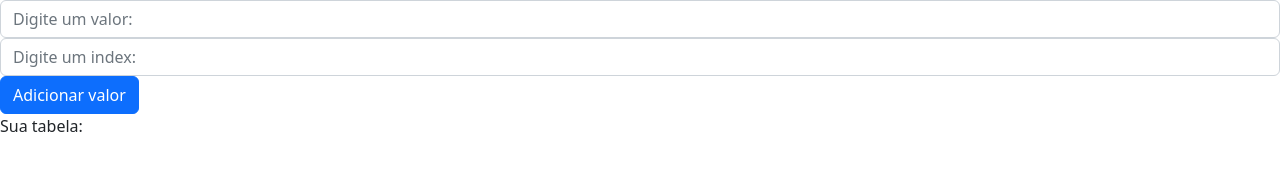
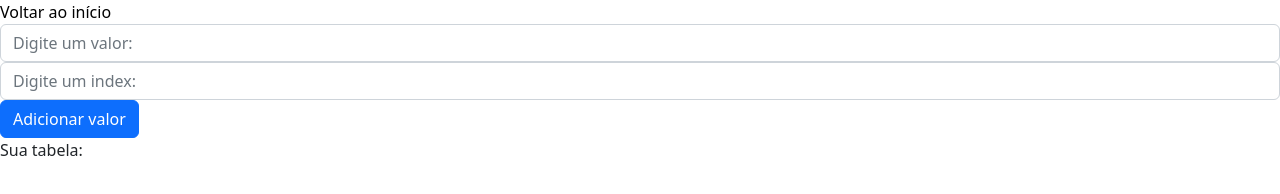
Before and after one commit to Omepsin/PB-TED, a plain HTML site: page hash.html in a window 1280 px wide. Drawn offline with nearby package versions, Linux system fonts and the light colour scheme.

Commit message:
Voltar ao inicio

```diff
--- a/hash.html
+++ b/hash.html
@@ -22,6 +22,8 @@
     ></script>
   </head>
   <body>
+    <a href="./index.html" style="text-decoration: none; color: black;"> Voltar ao início </a>
+
     <input
       type="text"
       class="form-control"
```
Also changed, not shown: arvore.html (+1 -0 lines), fila.html (+1 -0 lines), pilha.html (+2 -0 lines).
